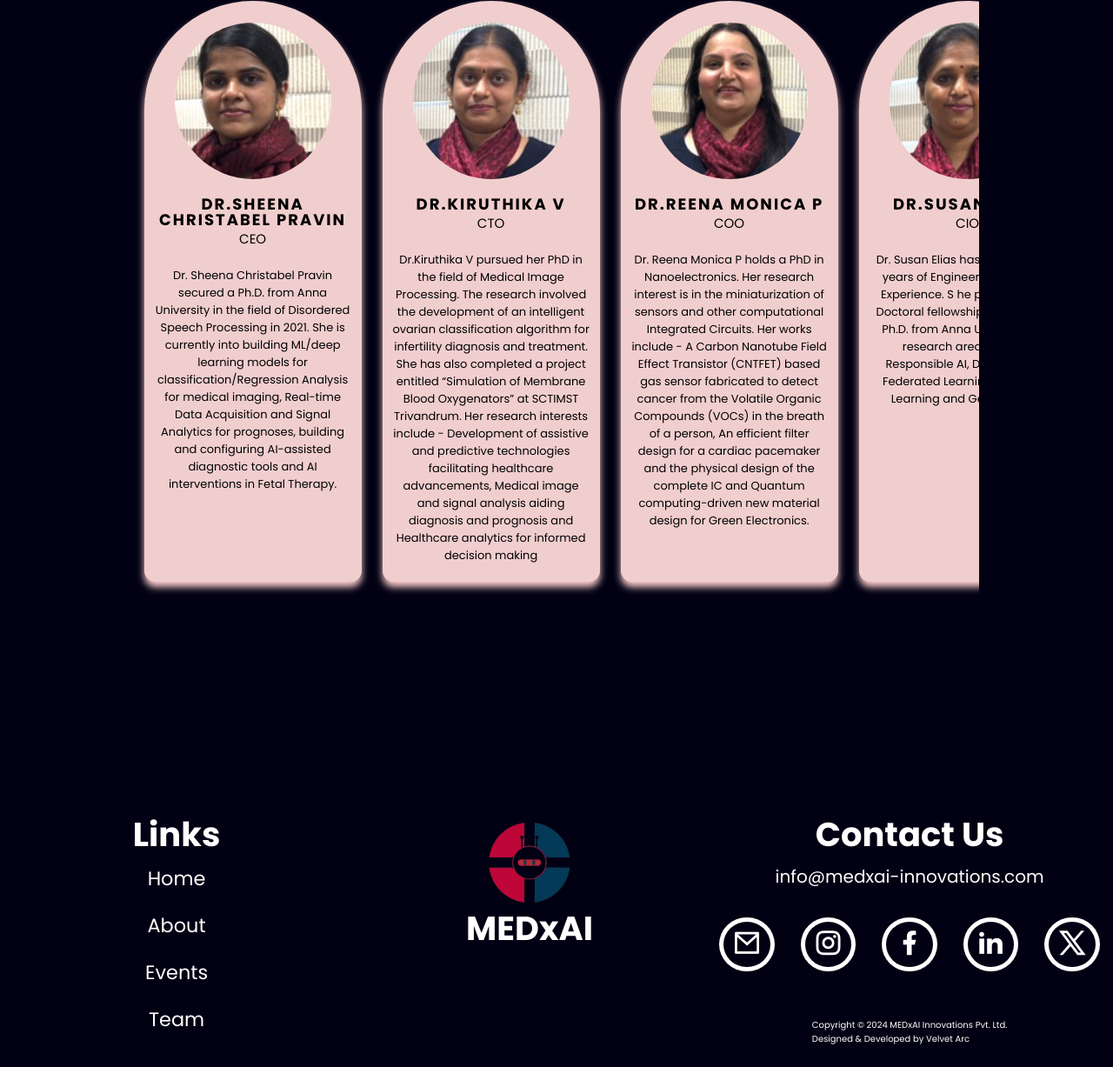
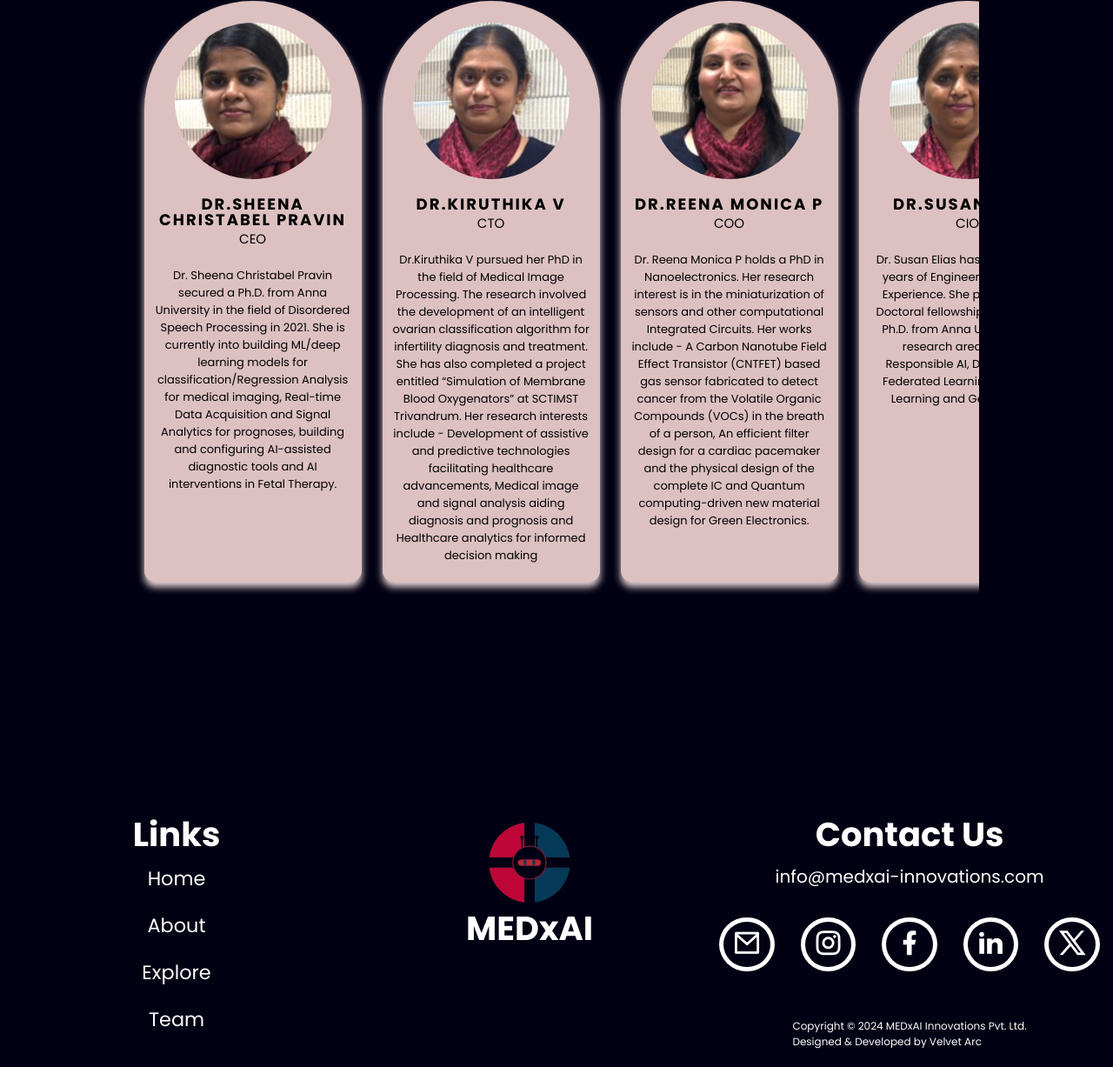
Before and after one commit to VelvetArc/MEDxAI-Website, a plain HTML site: page html/index.html in a window 1280 px wide. Shown: the part 2702-3929 px from the top of the page at 87% size. Drawn offline with nearby package versions, Linux system fonts and the light colour scheme.

Commit message:
changed card colour

```diff
--- a/css/style.css
+++ b/css/style.css
@@ -558,12 +558,12 @@ img {
 
     .team_member{
       cursor: pointer;
-      background: #f1cece;
+      background: #ddc1c1;
       border-top-left-radius: 2000px;
       border-top-right-radius: 2000px;
       border-bottom-left-radius: 200px;
       border-bottom-right-radius: 200px;
-      box-shadow: 0px 6px 8px #ffcece;
+      box-shadow: 0px 6px 8px #e9d5d5;
       width: 250px;
       margin: 12px;
       padding: 20px 10px;
@@ -572,7 +572,7 @@ img {
 
     .team_member:hover {
       transform: scale(1.05);
-      filter: brightness(107%); /* Scale the box on hover */
+      filter: brightness(110%); /* Scale the box on hover */
   }
 
     .our_team .team_member .member_img{
@@ -727,7 +727,7 @@ img {
 }
 
 .credit{
-      font-size: x-small;
+      font-size: 12px;
       margin-bottom: 20px;
 }
 .email-add:hover {
@@ -1260,3 +1260,14 @@ button:hover a {
             margin: 0;
       }
 }
+
+
+@media (max-width:450px){
+
+      .our_team{
+            width: auto;
+      }
+
+      .team-member{
+      }
+}
--- a/html/index.html
+++ b/html/index.html
@@ -41,7 +41,7 @@
                         <ul class="menu">
                               <li><a href="#home" class="menu-btn">Home</a></li>
                               <li><a href="#about" class="menu-btn">About</a></li>
-                              <li><a href="#events" class="menu-btn">Explore</a></li>
+                              <li><a href="#explore" class="menu-btn">Explore</a></li>
                         </ul>
                         <div class="logo"><a href="#"><img src="../images/logo.png" alt=""></a></div>
                         <ul class="menu">
@@ -97,7 +97,7 @@
             </div>
       </section>
       <!--============================END OF THE CATEGORIES=============================-->
-      <section class="events" id="events">
+      <section class="events" id="explore">
             <div class="events-page">
                   <h2 class="event-title"> The MEDxAI Ecosystem</h2>
                   <h4 class="event-page-desc">
@@ -163,7 +163,7 @@
 
       <!--============================END OF THE EVENTS=============================-->
 
-      <section class="container testimonials_container mySwiper">
+      <section class="container testimonials_container mySwiper" id="team">
 
 
 
@@ -248,10 +248,10 @@
                         <h3>Dr.Susan Elias</h3>
                         <span class="desig">CIO</span>
                         <p>
-							Dr. Susan Elias has more than 32 years of Engineering Teaching Experience. S
-							he pursued Post-Doctoral fellowship at IITM and a Ph.D. from Anna University. Her
-							research areas include Responsible AI, Distributed AI, Federated Learning, Continual
-							Learning and  Generative AI
+							Dr. Susan Elias has more than 32 years of Engineering Teaching Experience. She pursued
+							Post-Doctoral fellowship at IITM and a Ph.D. from Anna University. Her research areas
+							include Responsible AI, Distributed AI, Federated Learning, Continual Learning and
+							 Generative AI
 						</p>
                   </div>
             </div>
@@ -268,7 +268,7 @@
                   <ul class="links">
                         <li><a href="#home">Home</a></li>
                         <li><a href="#about">About</a></li>
-                        <li><a href="#events">Events</a></li>
+                        <li><a href="#explore">Explore</a></li>
                         <li><a href="#team">Team</a></li>
                   </ul>
             </div>
```
